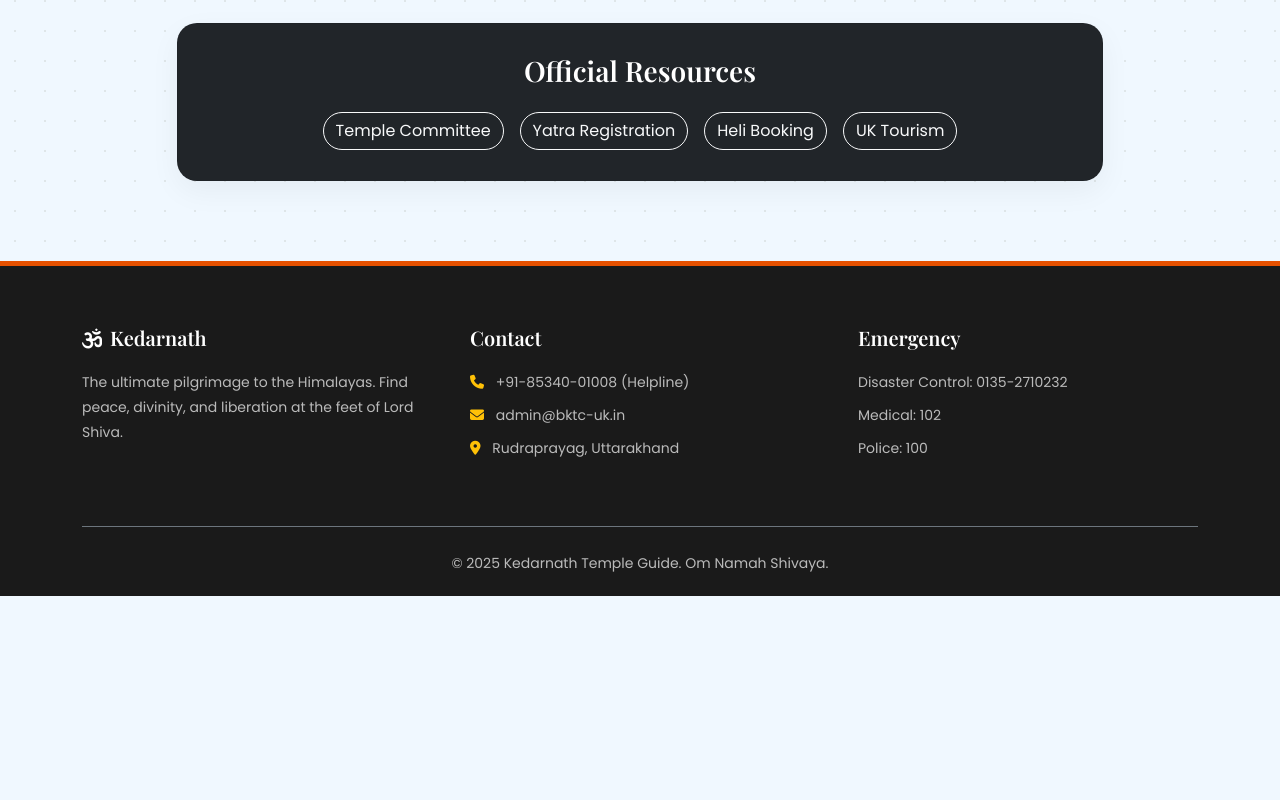
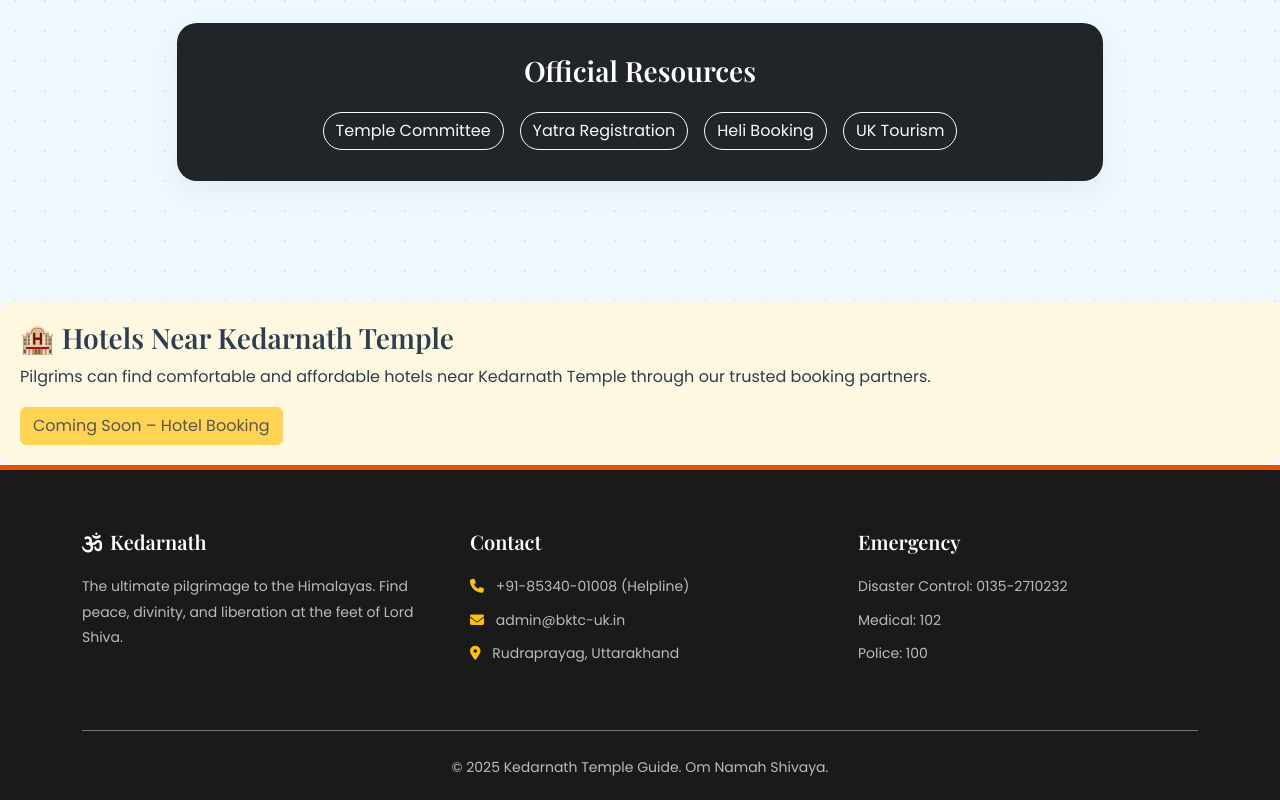
Before and after one commit to nandish123-tech/joytirlinga-platform_1, a plain HTML site: page kedarnath.html in a window 1280 px wide. Shown: the part 3794-4594 px from the top of the page. Before the commit the page ends 4390 px from the top, so only its background shows below. Drawn offline with nearby package versions, Linux system fonts and the light colour scheme.

Commit message:
Update kedarnath.html

```diff
--- a/kedarnath.html
+++ b/kedarnath.html
@@ -590,6 +590,16 @@
             </div>
         </div>
     </section>
+    <section style="margin-top:40px; padding:20px; background:#fff8e1; border-radius:12px;">
+      <h3>🏨 Hotels Near Kedarnath Temple</h3>
+      <p>
+        Pilgrims can find comfortable and affordable hotels near Kedarnath Temple
+        through our trusted booking partners.
+      </p>
+      <button class="btn btn-warning" disabled>
+        Coming Soon – Hotel Booking
+      </button>
+    </section>
 
     <footer id="contact" class="footer">
         <div class="container">
```
